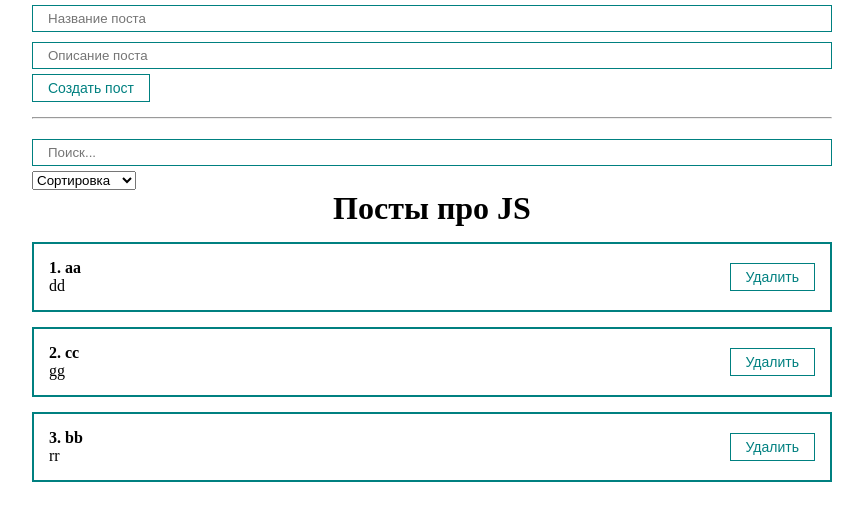
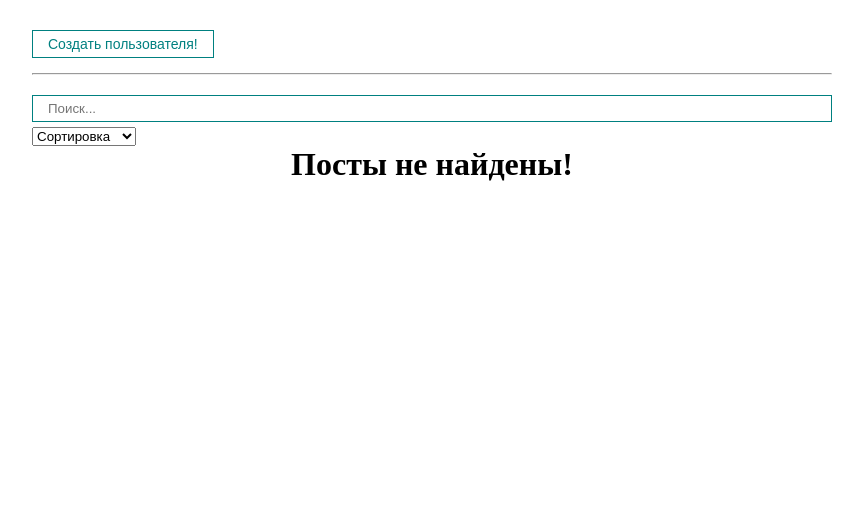
Before and after one commit to madaradayada/react_test_app, a React (Create React App) app in the folder my-app/: page / in a window 1280 px wide. Shown: the top 520 px of the page, without its empty margins (208-1071 px from the left). Built offline with nearby package versions, Linux system fonts and the light colour scheme.

Commit message:
add_custom_hook

```diff
--- a/my-app/package.json
+++ b/my-app/package.json
@@ -6,9 +6,11 @@
     "@testing-library/jest-dom": "^5.16.5",
     "@testing-library/react": "^13.4.0",
     "@testing-library/user-event": "^13.5.0",
+    "axios": "^1.2.0",
     "react": "^18.2.0",
     "react-dom": "^18.2.0",
     "react-scripts": "5.0.1",
+    "react-transition-group": "^4.4.5",
     "web-vitals": "^2.1.4"
   },
   "scripts": {
--- a/my-app/src/App.jsx
+++ b/my-app/src/App.jsx
@@ -4,37 +4,26 @@
 import "./styles/App.css";
 // import PostItem from "./componets/Postitems";
 import Postlist from "./componets/Postlist";
-// import MyButton from "./componets/UI/button/MyButton";
+import MyButton from "./componets/UI/button/MyButton";
 // import MyInput from "./componets/UI/input/MyInput";
 // import { useRef } from "react";
 import PostForm from "./componets/PostForm";
 // import MySelect from "./componets/UI/select/MySelect";
-import { useMemo } from "react";
+// import { useMemo } from "react";
 import PostFilter from "./componets/PostFilter";
+import MyModal from "./componets/UI/MyModal/MyModal";
+import { usePosts } from "./hooks/usePosts";
 
 function App() {
-  const [posts, setPosts] = useState([
-    { id: 1, title: "aa", body: "dd" },
-    { id: 2, title: "cc", body: "gg" },
-    { id: 3, title: "bb", body: "rr" },
-  ]);
+  const [posts, setPosts] = useState([]);
 
   const [filter, setFilter] = useState({sort: '', query: ''});
-
-  const sortedPosts = useMemo(() => {
-    console.log('Отработала функция сортед пост')
-    if(filter.sort) {
-      return [...posts].sort((a,b) => a[filter.sort].localeCompare(b[filter.sort  ]));
-    }
-    return posts;
-  }, [filter.sort, posts]);
-
-  const sortedAndSearchedPosts = useMemo(() => {
-    return sortedPosts.filter(post => post.title.toLowerCase().includes(filter.query.toLowerCase()))
-  }, [filter.query, sortedPosts]);
+  const [modal, setModal] = useState(false);
+  const sortedAndSearchedPosts = usePosts(posts, filter.sort, filter.query);
 
   const createPost = (newPost) => {
-    setPosts( [...posts, newPost])
+    setPosts( [...posts, newPost]);
+    setModal(false);
   }
 
   const removePost = (post) => {
@@ -43,7 +32,12 @@
 
   return (
     <div className="App">
-      <PostForm create={createPost}/>
+      <MyButton style={{marginTop: '30px'}} onClick={() => setModal(true)}>
+        Создать пользователя!
+      </MyButton>
+      <MyModal visible={modal} setVisible={setModal}>
+        <PostForm create={createPost}/>
+      </MyModal>
       <hr style={{margin: '15px 0'}}/>
       <PostFilter filter={filter} setFilter={setFilter}/>
       <Postlist remove={removePost} posts={sortedAndSearchedPosts} title="Посты про JS" />
--- a/my-app/src/componets/Postlist.jsx
+++ b/my-app/src/componets/Postlist.jsx
@@ -1,5 +1,6 @@
 import React from "react";
 import PostItem from "./Postitems";
+import { CSSTransition, TransitionGroup } from 'react-transition-group';
 
 const Postlist = ({posts, title, remove}) => {
 
@@ -14,9 +15,18 @@
   return (
     <div>
       <h1 style={{ textAlign: "center" }}>{title}</h1>
-      {posts.map((post, index) => (
-        <PostItem remove={remove} number={index + 1} post={post} key={post.id} />
-      ))}
+      <TransitionGroup>
+      {posts.map((post, index) =>
+        <CSSTransition
+        key={post.id}
+        timeout={500}
+        classNames="post"
+      >
+        <PostItem remove={remove} number={index + 1} post={post} />
+        </CSSTransition>
+      )}
+      </TransitionGroup>
+
     </div>
   );
 };
--- a/my-app/src/componets/UI/MyModal/MyModal.jsx
+++ b/my-app/src/componets/UI/MyModal/MyModal.jsx
@@ -1,10 +1,18 @@
 import React from "react";
 import cl from './MyModal.module.css';
 
-const MyModal = () => {
+const MyModal = ({children, visible, setVisible}) => {
+
+    const rootClasses = [cl.myModal]
+    if(visible) {
+        rootClasses.push(cl.active);
+    }
+
     return (
-        <div className={cl.MyModal}>
-
+        <div className={rootClasses.join(' ')} onClick={() => setVisible(false)}>
+            <div className={cl.myModalContent} onClick={(e) => e.stopPropagation()}>
+                {children}
+            </div>
         </div>
     );
 };
--- a/my-app/src/componets/UI/MyModal/MyModal.module.css
+++ b/my-app/src/componets/UI/MyModal/MyModal.module.css
@@ -5,6 +5,7 @@
     right: 0;
     left: 0;
     display: none;
+    background: rgba(0, 0, 0, 0.5);
 }
 
 .myModalContent {
--- /dev/null
+++ b/my-app/src/hooks/usePosts.js
@@ -0,0 +1,22 @@
+import { useMemo } from "react";
+
+export const useSortedPosts = (posts, sort) => {
+    const sortedPosts = useMemo(() => {
+        console.log('Отработала функция сортед пост')
+        if(sort) {
+          return [...posts].sort((a,b) => a[sort].localeCompare(b[sort]));
+        }
+        return posts;
+      }, [sort, posts]);
+
+      return sortedPosts;
+}
+
+export const usePosts = (posts, sort, query) => {
+    const sortedPosts = useSortedPosts(posts, sort);
+    const sortedAndSearchedPosts = useMemo(() => {
+        return sortedPosts.filter(post => post.title.toLowerCase().includes(query.toLowerCase()))
+      }, [query, sortedPosts]);
+
+      return sortedAndSearchedPosts;
+}
--- a/my-app/src/styles/App.css
+++ b/my-app/src/styles/App.css
@@ -21,3 +21,18 @@
     justify-content: space-between;
     align-items: center;
  }
+
+ .post-enter {
+   transform: translateX(-350px);
+ }
+ .post-enter-active {
+   transform: translateX(0px);
+   transition: all 500ms ease-in;
+ }
+ .post-exit {
+   opacity: 1;
+ }
+ .post-exit-active {
+   transform: translateX(-350px);
+   transition: all 500ms ease-in;
+ }
```
Also changed, not shown: 1 other file (tests, documents, lock files or other folders).
